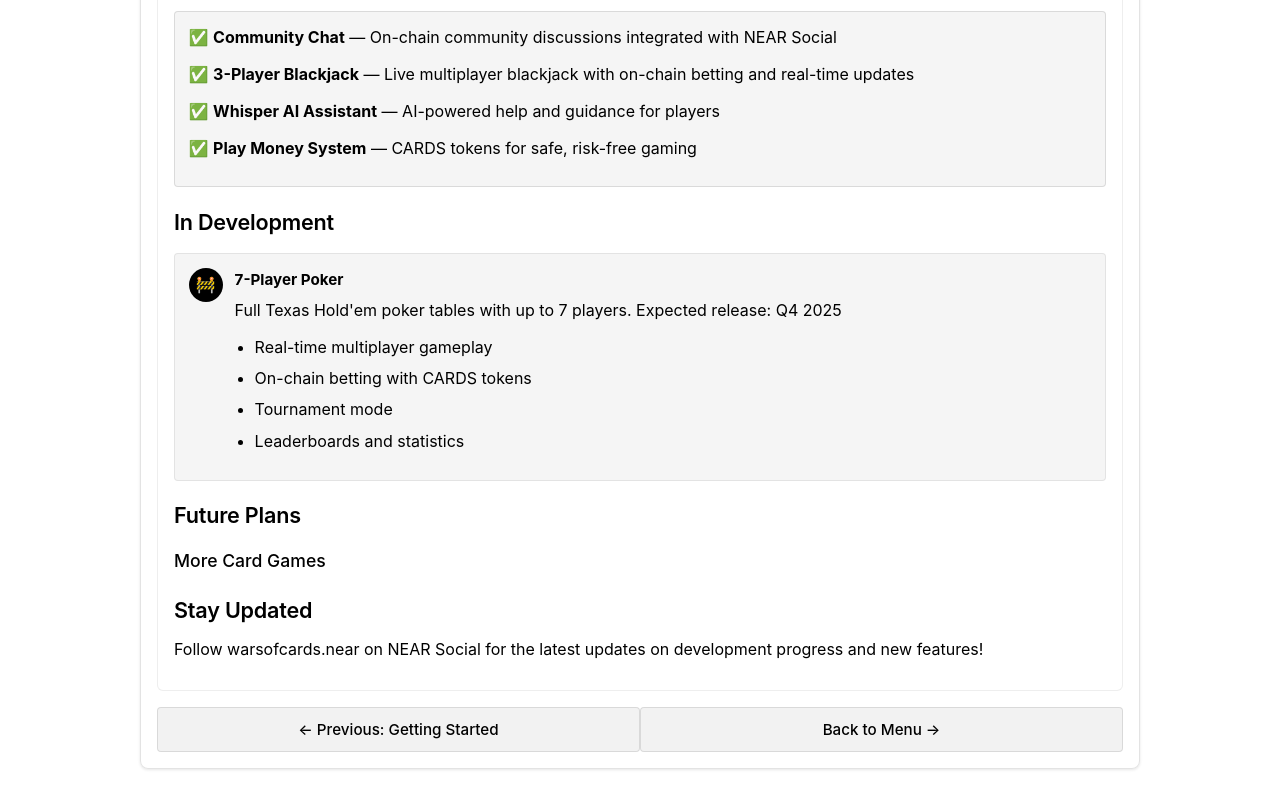
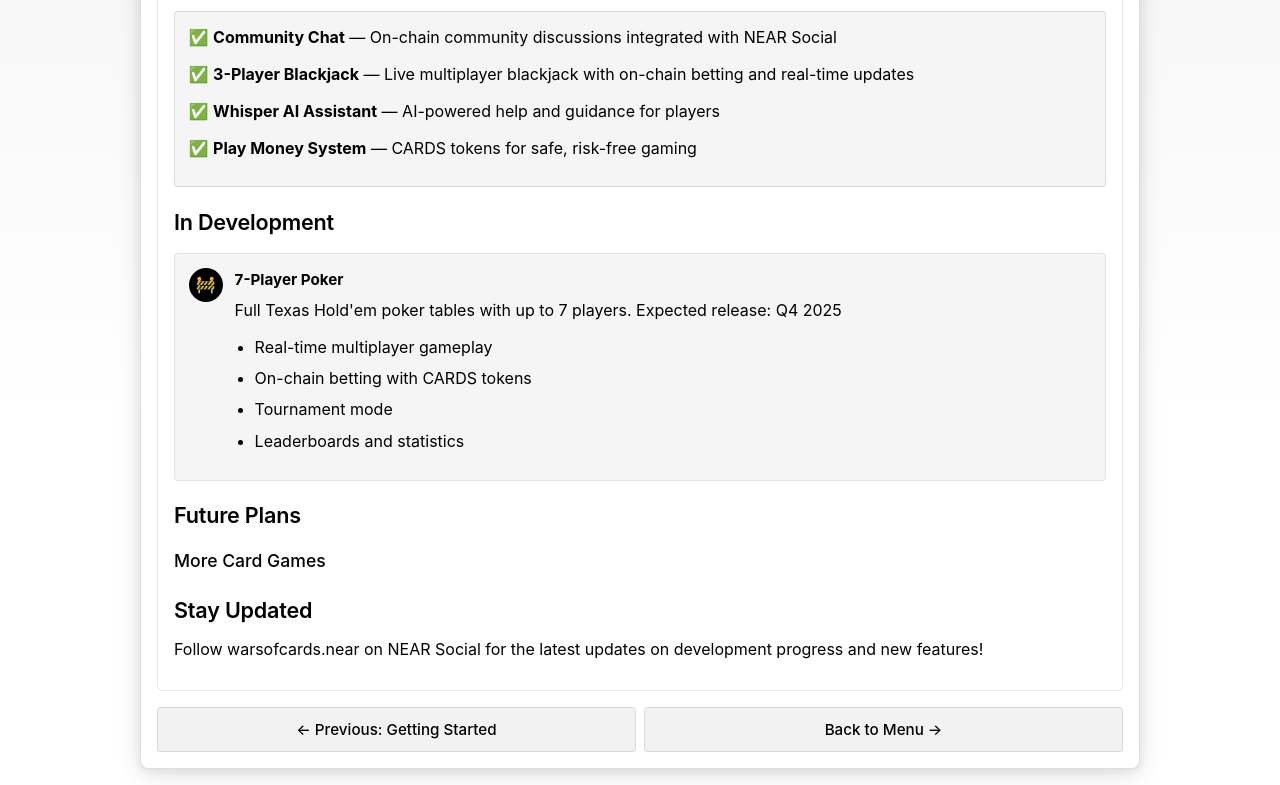
Before and after one commit to RebelsBlocks/warsofcards.github.io, a plain HTML site: page roadmap.html in a window 1280 px wide. Shown: the part 151-936 px from the top of the page. Drawn offline with Linux system fonts and the light colour scheme.

Commit message:
Update warsofcards-styles.css

```diff
--- a/warsofcards-styles.css
+++ b/warsofcards-styles.css
@@ -194,7 +194,7 @@ a:hover {
 	display: flex;
 	justify-content: space-between;
 	margin-top: 14px;
-\tgap: 8px;
+	gap: 8px;
 }
 
 .nav-button {
@@ -270,3 +270,21 @@ a:hover {
         align-self: flex-start;
     }
 }
+
+/* Desktop polish: solid cards, soft backdrop, richer shadows */
+@media (min-width: 1024px) {
+	body {
+		background: linear-gradient(180deg, rgb(var(--gray-light)) 0%, rgb(var(--white)) 60%);
+	}
+
+	.outer-container {
+		background: rgb(var(--white));
+		border-color: rgba(var(--gray-medium), 0.6);
+		box-shadow: 0 6px 24px rgba(var(--black), 0.12), 0 2px 8px rgba(var(--black), 0.06);
+	}
+
+	.content-section {
+		background: rgb(var(--white));
+		border-color: rgba(var(--gray-medium), 0.4);
+	}
+}
```
